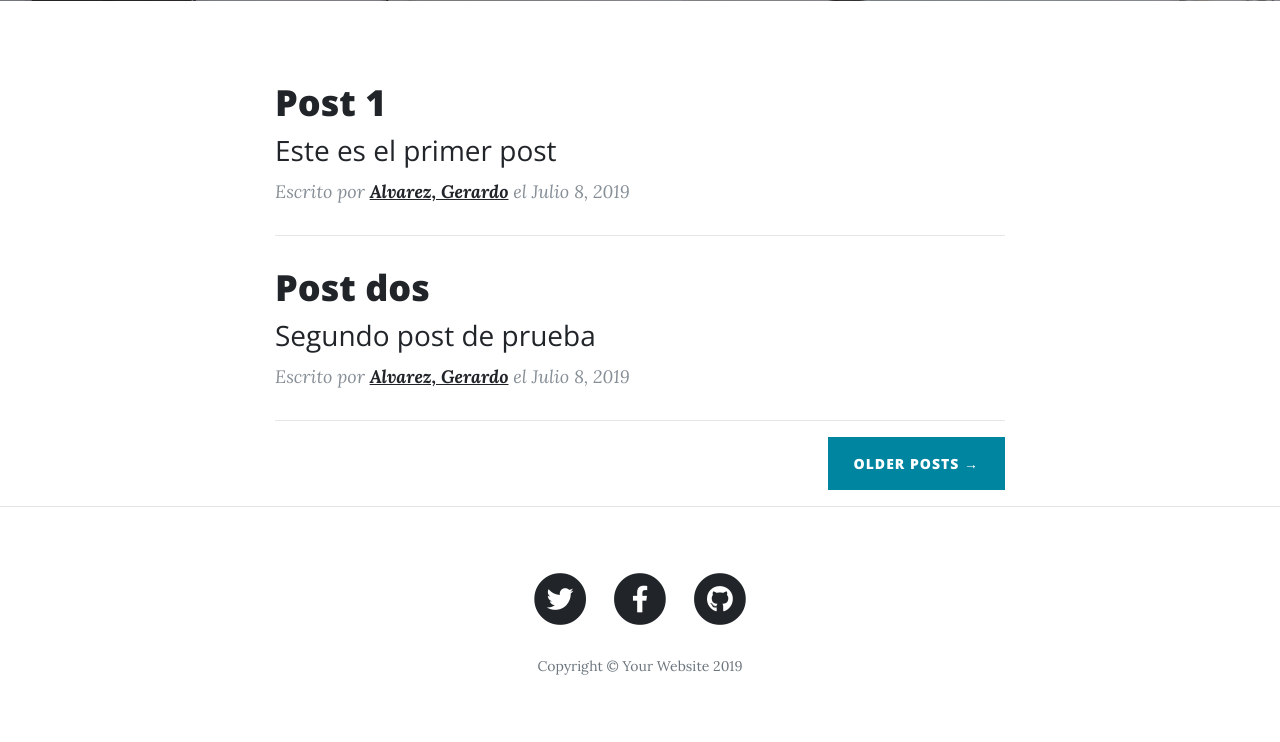
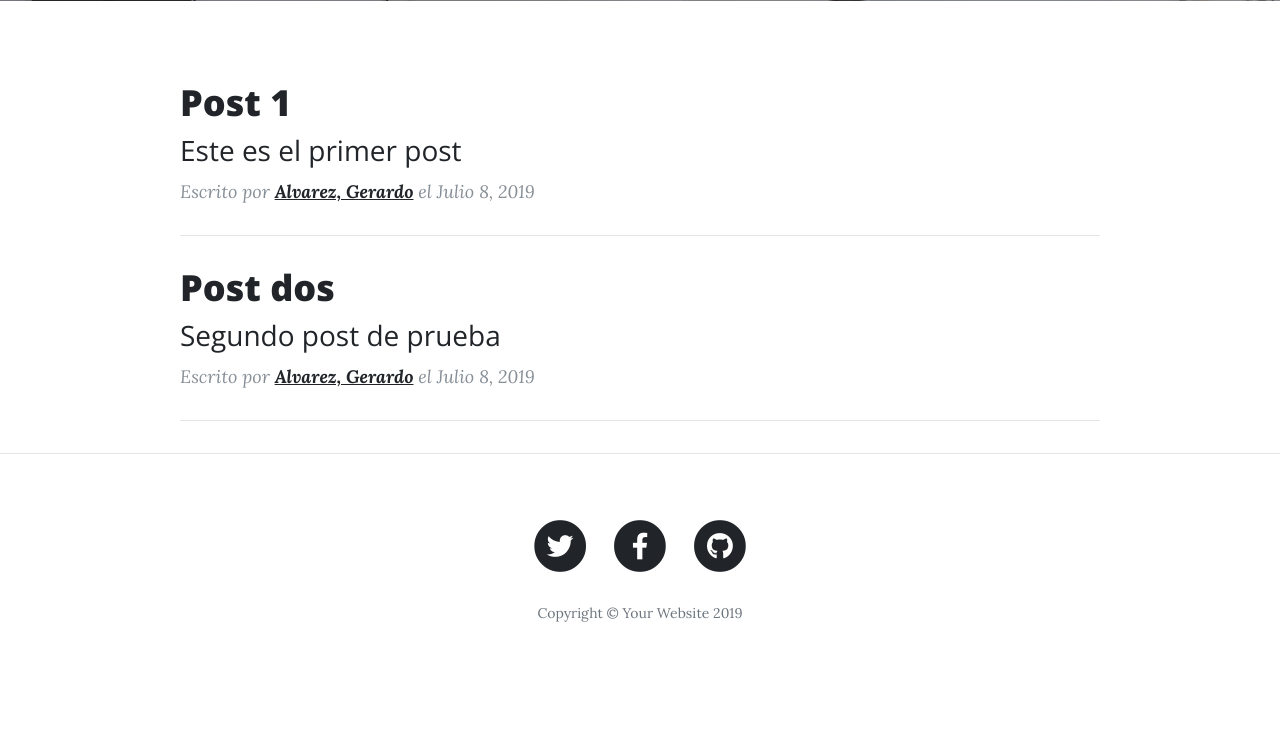
Before and after one commit to gerardam/blogpy, a Django app: template templates/index.html in a window 1280 px wide. Shown: the part 503-1245 px from the top of the page. After the commit the page ends 1125 px from the top, so only its background shows below. Run offline with Django 3.2, Linux system fonts and the light colour scheme; the template is opened without the code that fills it: values that come from a table or form of the project are taken from there, others are empty; data comes from the database, SQL or seed files in the repository; both versions use the stored data as it was after the commit; parts of the project's set-up code (start-up, migrations or seed data) failed here and were passed over; some libraries are stand-ins or nearby versions.

Commit message:
Visualizado de contenidon los post, correccion de errores menores

```diff
--- a/aplicaciones/blog/urls.py
+++ b/aplicaciones/blog/urls.py
@@ -3,8 +3,8 @@ from .views import *
 
 urlpatterns = [
     path('', home, name = 'index'),
-    path('<slug:slug>/', detallePost, name = 'detalle_post'),
     path('programacion', programacion, name = 'programacion'),
     path('tecnologia', tecnologia, name = 'tecnologia'),
     path('alimentos', alimentos, name = 'alimentos'),
+    path('<slug:slug>/', detallePost, name = 'detalle_post'),
 ]
--- /dev/null
+++ b/static/css/estilos.css
@@ -0,0 +1,3 @@
+.container .row .col-lg-10 p img{
+    width: 100%;
+}
--- a/templates/index.html
+++ b/templates/index.html
@@ -17,7 +17,7 @@
   <link href='https://fonts.googleapis.com/css?family=Open+Sans:300italic,400italic,600italic,700italic,800italic,400,300,600,700,800' rel='stylesheet' type='text/css'>
   <!-- Custom styles for this template -->
   <link href="{% static 'css/clean-blog.min.css' %}" rel="stylesheet">
-
+  <link href="{% static 'css/estilos.css' %}" rel="stylesheet">
 </head>
 
 <body>
@@ -67,10 +67,10 @@
   <!-- Main Content -->
   <div class="container">
     <div class="row">
-      <div class="col-lg-8 col-md-10 mx-auto">
+      <div class="col-lg-10 col-md-10 mx-auto">
+        {% block contenido %}
           {% if posts %}
             {% for post in posts %}
-          {% block contenido%}
               <div class="post-preview">
                 <a href="{% url 'blog:detalle_post' post.slug %}">
                   <h2 class="post-title">
@@ -85,15 +85,11 @@
                   {{ post.fecha_creacion }}</p>
               </div>
               <hr>
-            {% endblock%}
             {% endfor %}
           {% else %}
             <h1>No existen posts registrados</h1>
           {% endif %}
-        <!-- Pager -->
-        <div class="clearfix">
-          <a class="btn btn-primary float-right" href="#">Older Posts &rarr;</a>
-        </div>
+        {% endblock %}
       </div>
     </div>
   </div>
```
Also changed, not shown: aplicaciones/blog/views.py (+6 -4 lines), templates/post.html (+5 -4 lines), db.sqlite3. Lines whose indentation alone changed are shown as unchanged.
